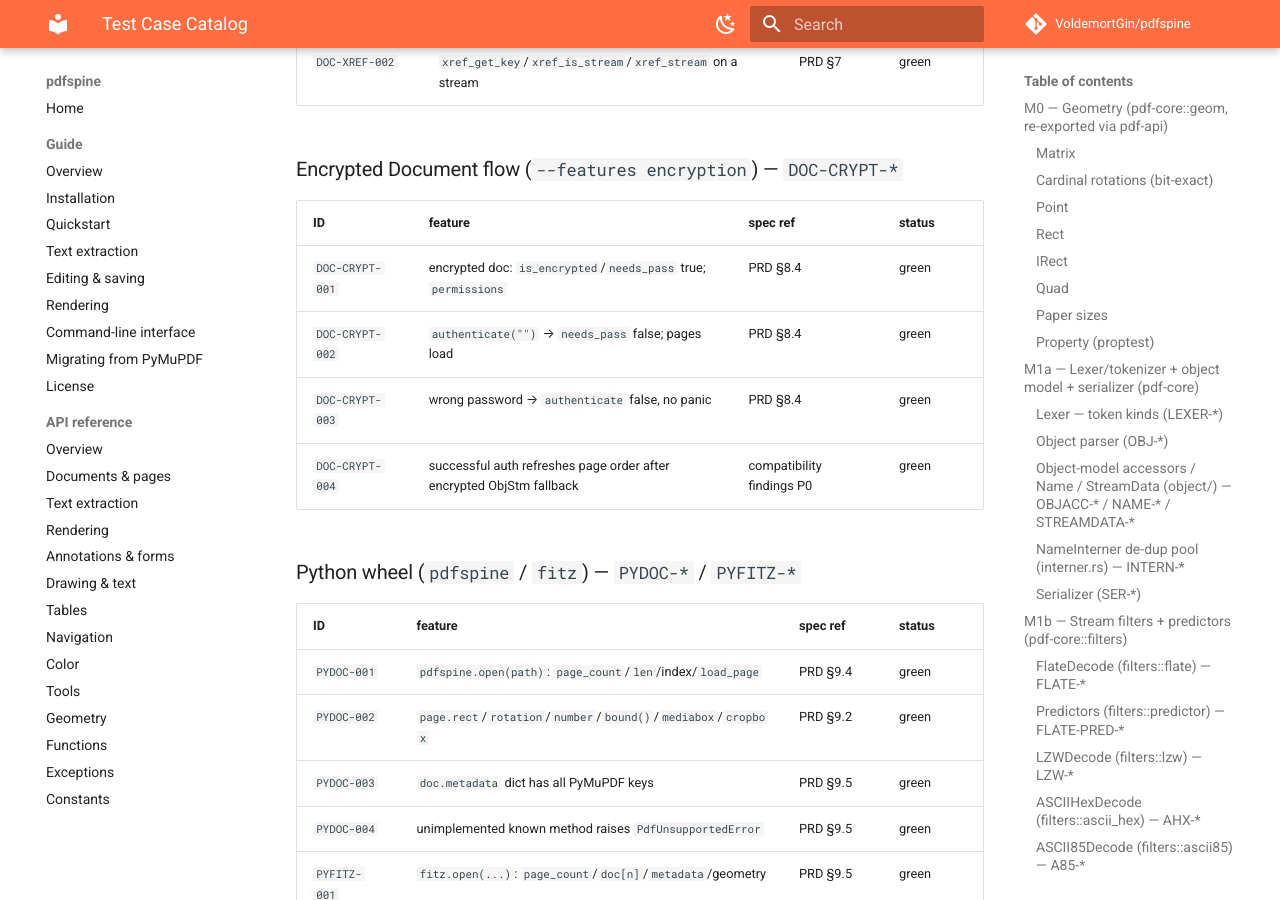
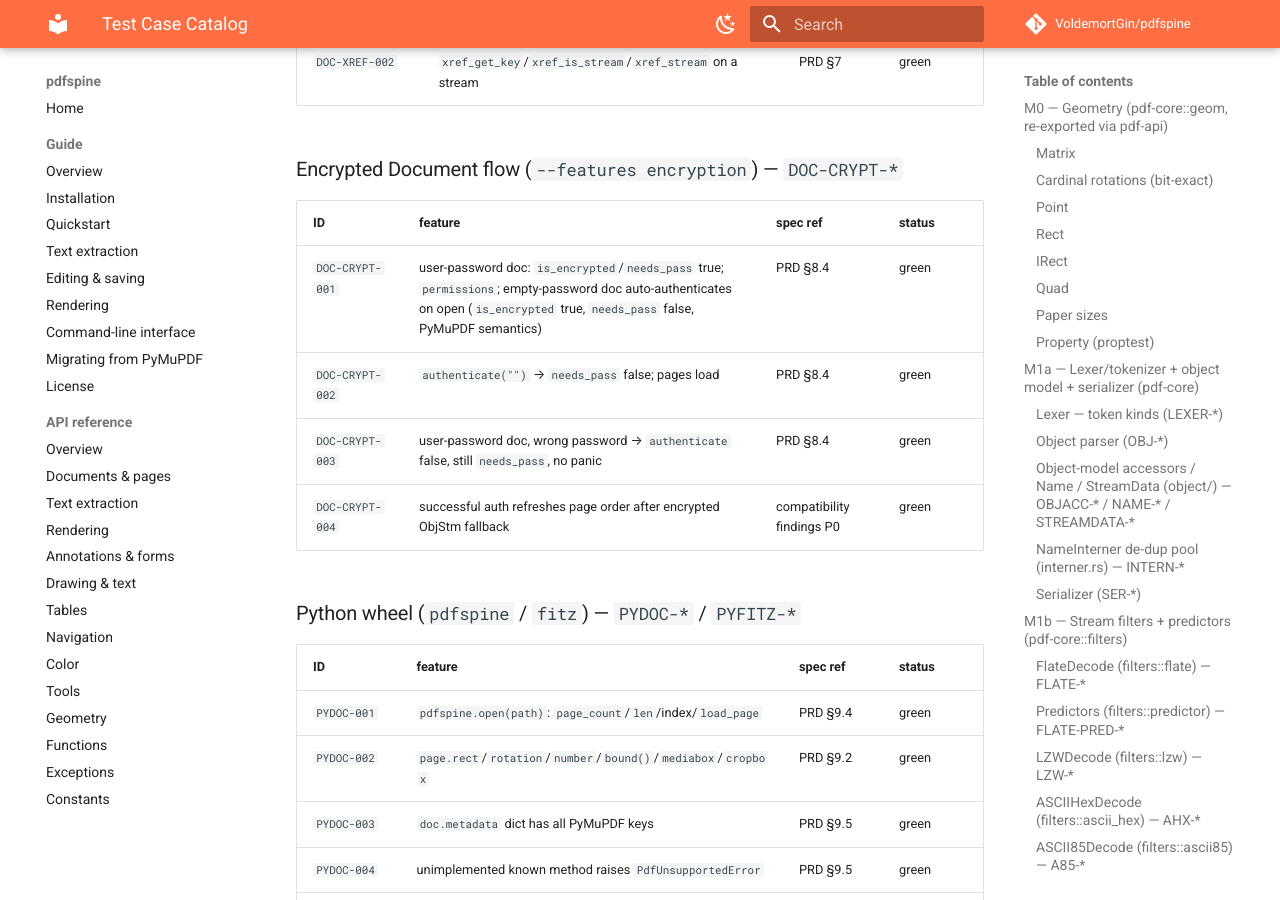
Before and after one commit to VoldemortGin/pdfspine, an MkDocs documentation site: the page built from docs/test-case-catalog.md, in a window 1280 px wide and 900 px high, scrolled down 34229 px. Built offline with MkDocs 1.6.1 and Material for MkDocs 9.7.7, drawn with Linux system fonts in a browser that asks for light colours; comment, search, counter and statistics services are not loaded; some of the changed text lies outside the part shown.

Commit message:
test(api): align DOC-CRYPT-001/003 with PyMuPDF needs_pass semantics
Document::from_store now tries the empty user password on open (PyMuPDF
does the same), so a document encrypted with an empty user password is
already authenticated after open: is_encrypted() stays true but
needs_pass() is false. DOC-CRYPT-001 and DOC-CRYPT-003 asserted the old
"still locked after open" behaviour on that fixture.

Switch both tests to a user_fixture() with a non-empty user password so
they keep testing the locked / wrong-password path, and lock the new
empty-password semantics in DOC-CRYPT-001. No non-test code changed.

Co-Authored-By: Claude Fable 5.1 <noreply@anthropic.com>
Claude-Session: https://claude.ai/code/session_01FrgNdzHnsp6pGgLyL4HfTy

```diff
--- a/docs/test-case-catalog.md
+++ b/docs/test-case-catalog.md
@@ -786,9 +786,9 @@ Spec source: PRD §7 (M1 rows), §8.6.1 (rotation), §9.2 (`Page` shape), §9.4
 
 | ID | feature | spec ref | status |
 |---|---|---|---|
-| `DOC-CRYPT-001` | encrypted doc: `is_encrypted`/`needs_pass` true; `permissions` | PRD §8.4 | green |
+| `DOC-CRYPT-001` | user-password doc: `is_encrypted`/`needs_pass` true; `permissions`; empty-password doc auto-authenticates on open (`is_encrypted` true, `needs_pass` false, PyMuPDF semantics) | PRD §8.4 | green |
 | `DOC-CRYPT-002` | `authenticate("")` → `needs_pass` false; pages load | PRD §8.4 | green |
-| `DOC-CRYPT-003` | wrong password → `authenticate` false, no panic | PRD §8.4 | green |
+| `DOC-CRYPT-003` | user-password doc, wrong password → `authenticate` false, still `needs_pass`, no panic | PRD §8.4 | green |
 | `DOC-CRYPT-004` | successful auth refreshes page order after encrypted ObjStm fallback | compatibility findings P0 | green |
 
 ### Python wheel (`pdfspine` / `fitz`) — `PYDOC-*` / `PYFITZ-*`
```
Also changed, not shown: 1 other file.
